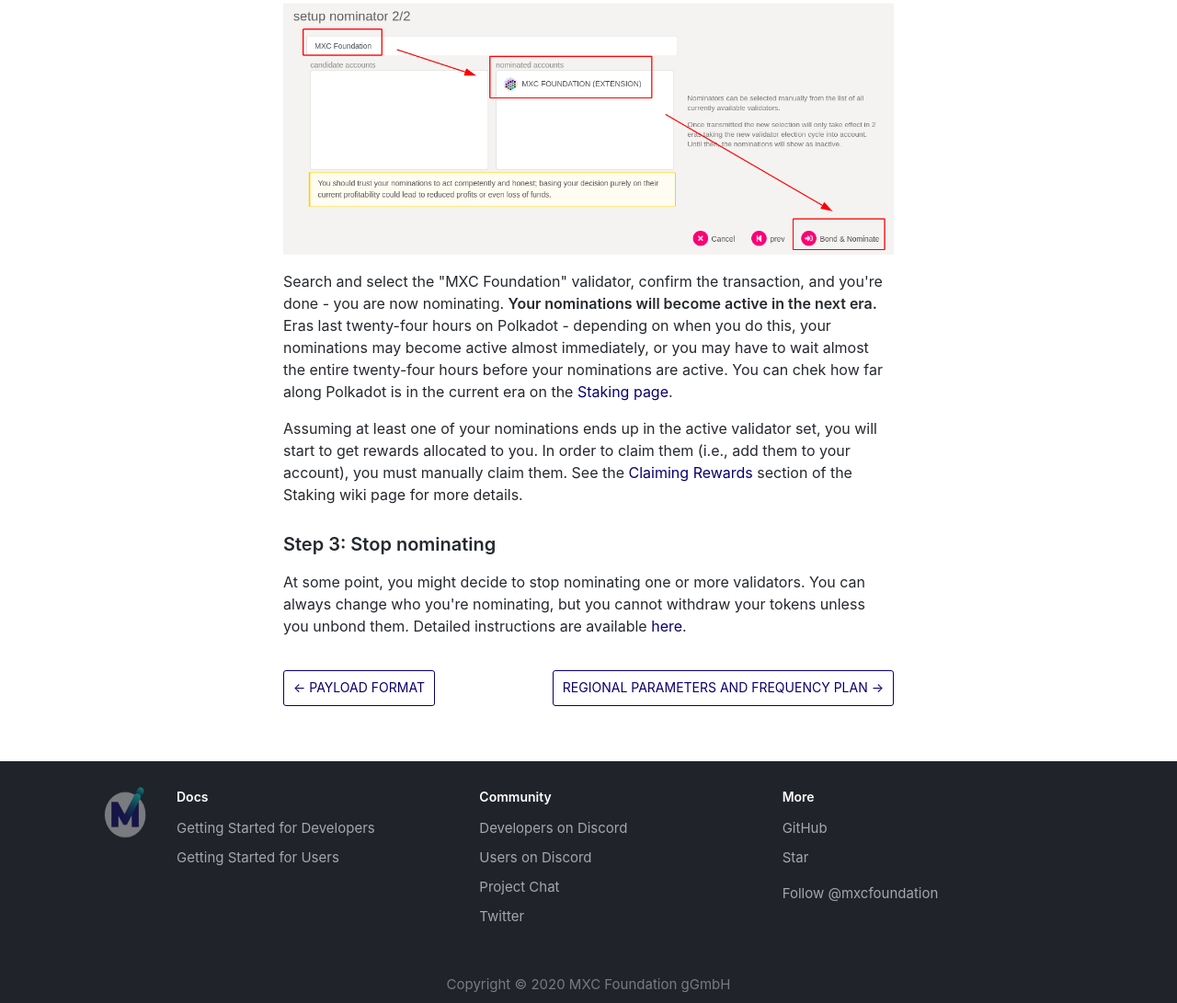
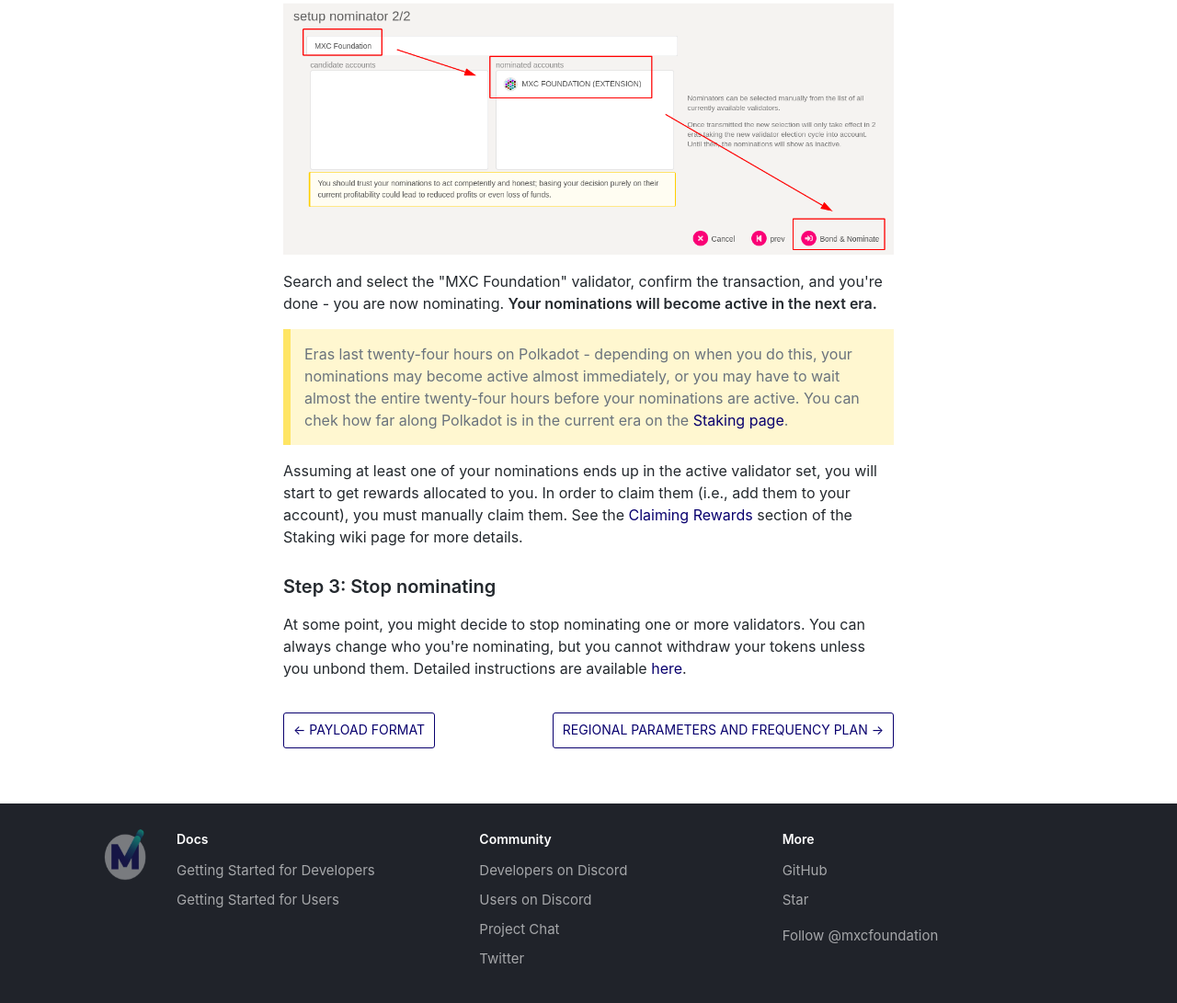
Before and after one commit to mxc-foundation/documentation, a plain HTML site: page docs/en/userNominatePolkadot.html in a window 1280 px wide. Shown: the part 2740-3831 px from the top of the page at 92% size. Drawn offline with nearby package versions, Linux system fonts and the light colour scheme.

Commit message:
Deploy website
Deploy website version based on 51d9145758207f9ae501c52b2405aede3da66f49

```diff
--- a/docs/en/userNominatePolkadot.html
+++ b/docs/en/userNominatePolkadot.html
@@ -140,10 +140,12 @@
 may be dispersed in different proportions to any subset or all of the validators your choose.</p>
 <p><img src="/docs/assets/polkadotjs_setup_nominator2.png" alt="Nominating validators"></p>
 <p>Search and select the &quot;MXC Foundation&quot; validator, confirm the transaction, and you're done - you are now nominating. <strong>Your nominations
-will become active in the next era.</strong> Eras last twenty-four hours on Polkadot - depending on when you
-do this, your nominations may become active almost immediately, or you may have to wait almost the
-entire twenty-four hours before your nominations are active. You can chek how far along Polkadot is
+will become active in the next era.</strong></p>
+<blockquote>
+<p>Eras last twenty-four hours on Polkadot - depending on when you do this, your nominations may become active almost immediately,
+or you may have to wait almost the entire twenty-four hours before your nominations are active. You can chek how far along Polkadot is
 in the current era on the <a href="https://polkadot.js.org/apps/#/staking">Staking page</a>.</p>
+</blockquote>
 <p>Assuming at least one of your nominations ends up in the active validator set, you will start to get
 rewards allocated to you. In order to claim them (i.e., add them to your account), you must manually
 claim them. See the <a href="https://wiki.polkadot.network/docs/en/learn-staking#claiming-rewards">Claiming Rewards</a> section of the Staking wiki
```
Also changed, not shown: docs/en/userNominatePolkadot/index.html (+5 -3 lines).
